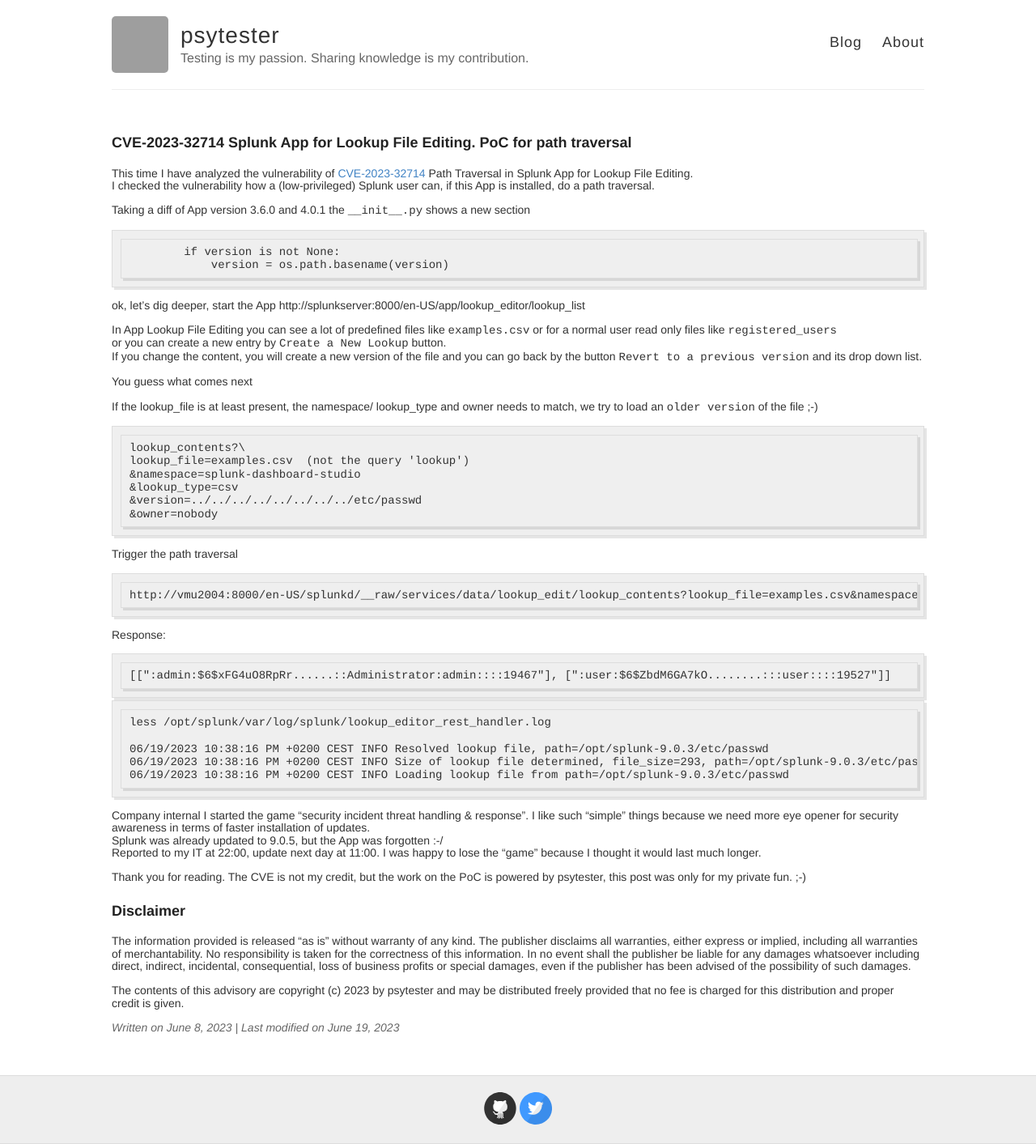
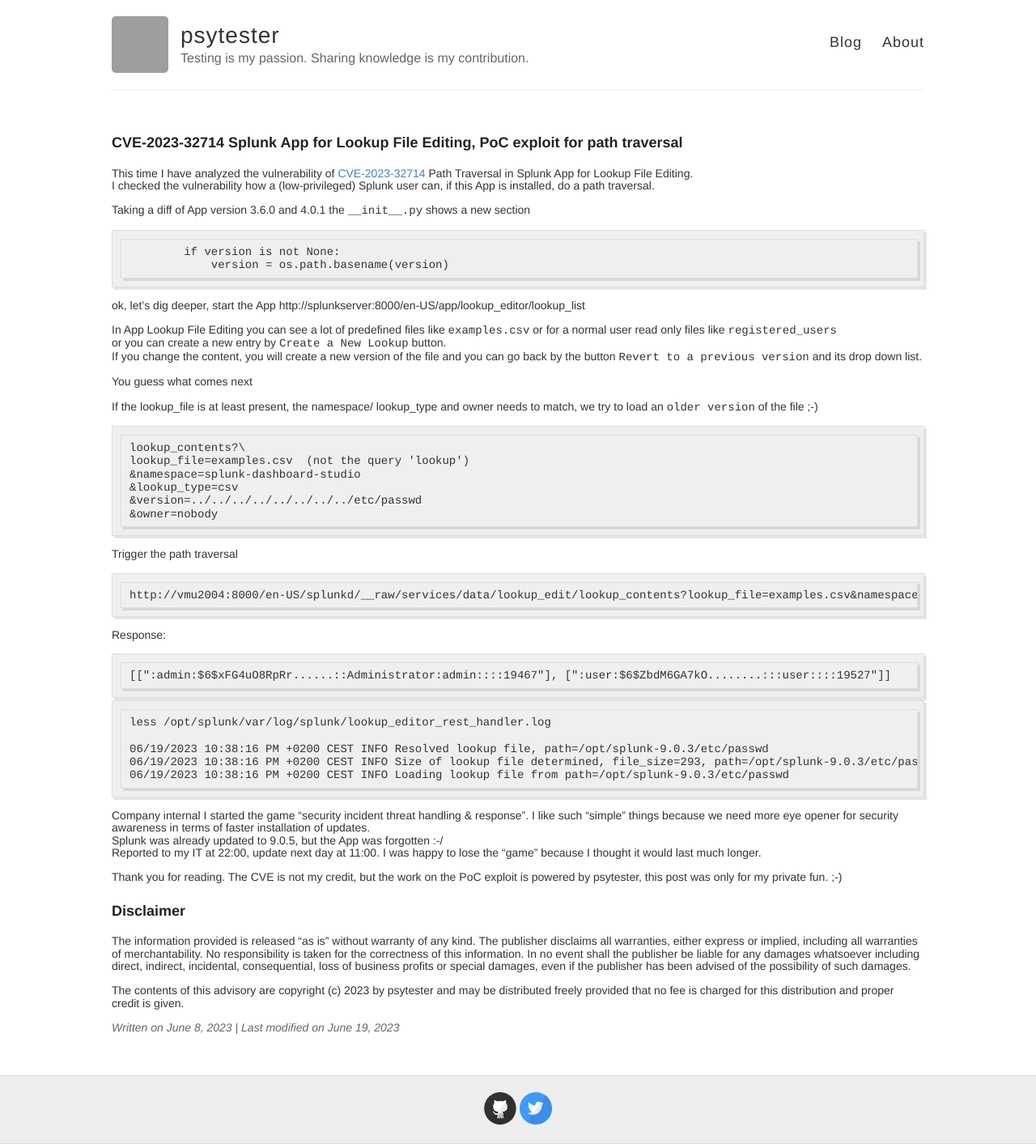
Before and after one commit to psytester/psytester.github.io, a Jekyll site: the page built from _posts/hacking_and_pentests/2023-06-08-CVE-2023-32714_SPLUNK_PoC.md, in a window 1280 px wide. Shown: the whole page at 81% size. Built offline with Jekyll 4.4.1, drawn with Linux system fonts in a browser that asks for light colours; grey boxes are pictures that could not be loaded.

Commit message:
Update 2023-06-08-CVE-2023-32714_SPLUNK_PoC.md

```diff
--- a/_posts/hacking_and_pentests/2023-06-08-CVE-2023-32714_SPLUNK_PoC.md
+++ b/_posts/hacking_and_pentests/2023-06-08-CVE-2023-32714_SPLUNK_PoC.md
@@ -1,8 +1,8 @@
 ---
 layout: post
-title:  "CVE-2023-32714 Splunk App for Lookup File Editing. PoC for path traversal"
+title:  "CVE-2023-32714 Splunk App for Lookup File Editing, PoC exploit for path traversal"
 datetime: 2023-06-19 23:05:00 MEST
-last_modified_at: 2023-06-19 23:05:00 MEST
+last_modified_at: 2023-06-19 23:06:00 MEST
 author: 'psytester'
 ---
 
@@ -55,7 +55,7 @@
 Splunk was already updated to 9.0.5, but the App was forgotten :-/<br>
 Reported to my IT at 22:00, update next day at 11:00. I was happy to lose the "game" because I thought it would last much longer.<br>
 
-Thank you for reading. The CVE is not my credit, but the work on the PoC is powered by psytester, this post was only for my private fun. ;-)
+Thank you for reading. The CVE is not my credit, but the work on the PoC exploit is powered by psytester, this post was only for my private fun. ;-)
 
 # Disclaimer
 
```
